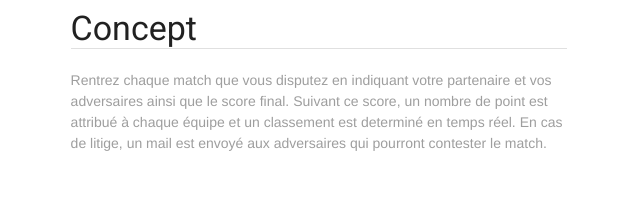
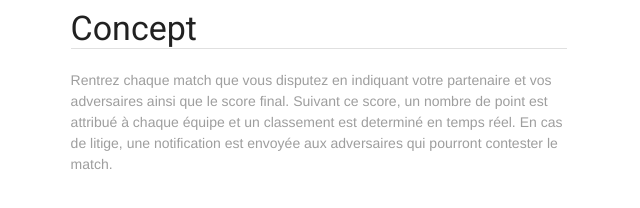
Before and after one commit to alxkt/bpleague, a Vue app in the folder front/: page /#/ in a window 1280 px wide. Shown: the part 464-672 px from the top of the page, without its empty margins (321-961 px from the left). Built offline with nearby package versions, Linux system fonts and the light colour scheme.

Commit message:
Update login text

```diff
--- a/front/src/components/auth/Login.vue
+++ b/front/src/components/auth/Login.vue
@@ -15,7 +15,7 @@
               <div class="display-1">Concept</div><v-divider></v-divider><br/>
               <p class="grey--text body-2">Rentrez chaque match que vous disputez en indiquant votre partenaire et vos adversaires ainsi que le score final.
             Suivant ce score, un nombre de point est attribué à chaque équipe et un classement est determiné en temps réel.
-            En cas de litige, un mail est envoyé aux adversaires qui pourront contester le match.</p>
+            En cas de litige, une notification est envoyée aux adversaires qui pourront contester le match.</p>
             </div>
           </v-card-title>
         </v-card>
```
